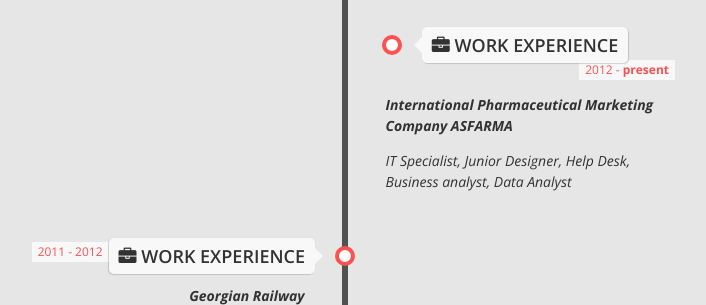
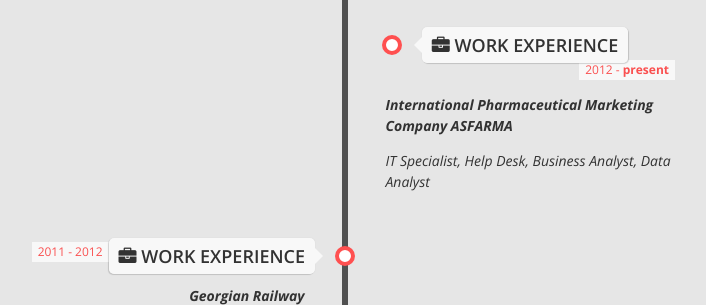
Before and after one commit to datka1/datka1.github.io, a plain HTML site: page index.html in a window 1280 px wide. Shown: the part 495-800 px from the top of the page, without its empty margins (295-1001 px from the left). Drawn offline with nearby package versions, Linux system fonts and the light colour scheme.

Commit message:
Update index.html

```diff
--- a/index.html
+++ b/index.html
@@ -342,7 +342,7 @@ function googleTranslateElementInit() {
 				<span class="flag"><span class="fa fa-briefcase" aria-hidden="true"></span> WORK EXPERIENCE</span>
 				<span class="time-wrapper"><span class="time">2012 - <b>present</b></span></span>
 			</div>
-			<div class="desc"><b>International Pharmaceutical Marketing Company ASFARMA</b><p>IT Specialist, Junior Designer, Help Desk, Business analyst, Data Analyst</div>
+			<div class="desc"><b>International Pharmaceutical Marketing Company ASFARMA</b><p>IT Specialist, Help Desk, Business Analyst, Data Analyst</div>
 		</div>
 	</li>
 
```
